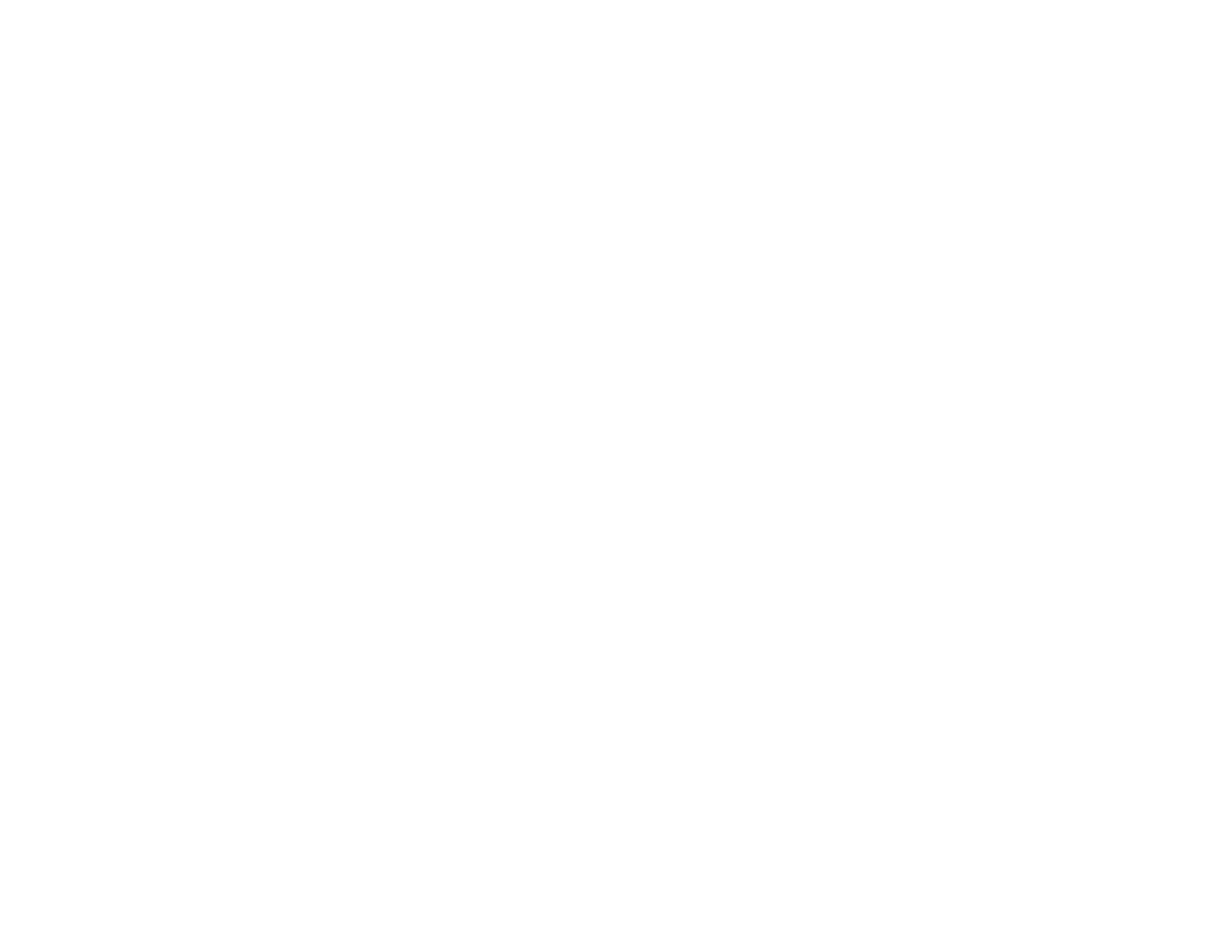
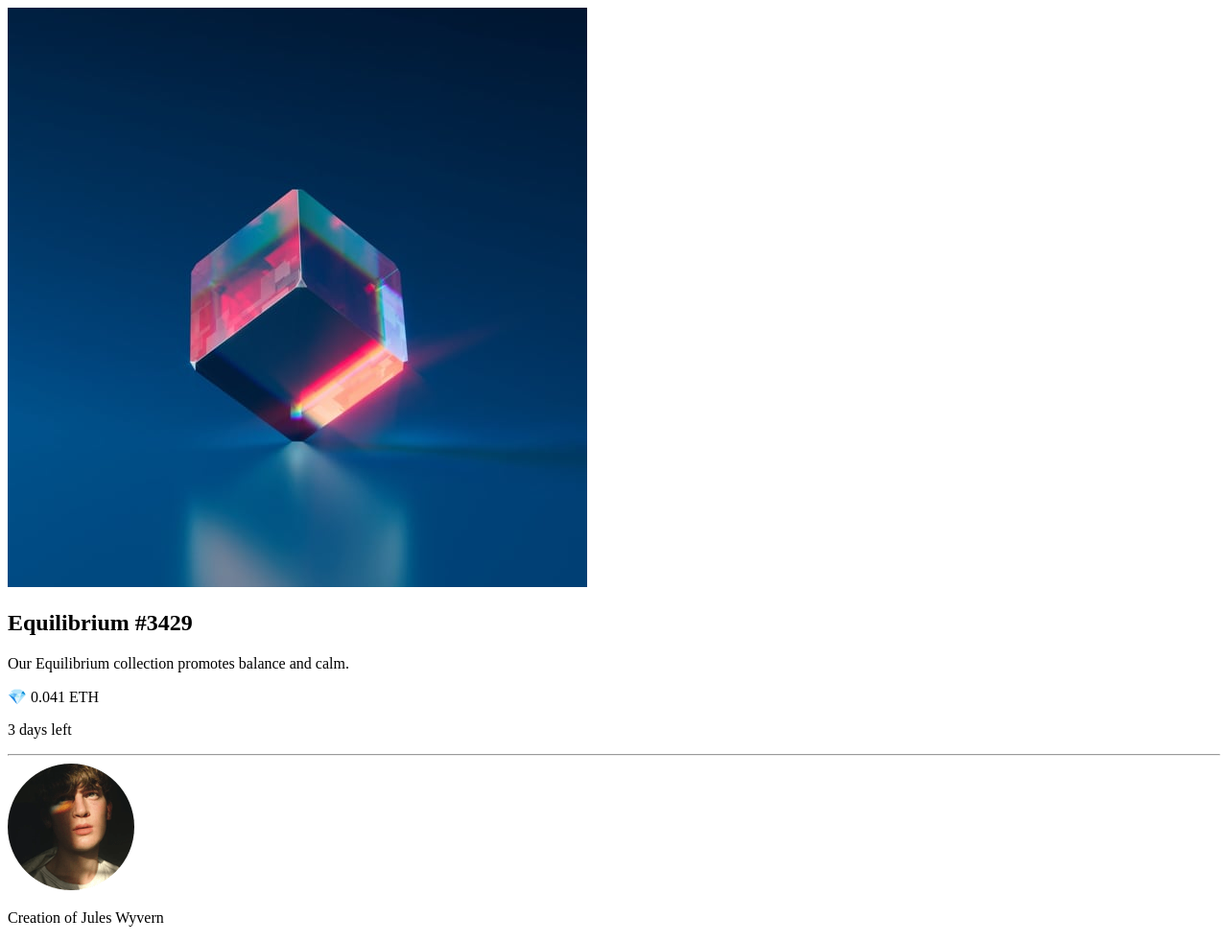
Before and after one commit to JadielSilva11/nft-card-preview, a plain HTML site: page index.html in a window 1280 px wide. Shown: the whole page at 96% size. Before the commit the page ends 800 px from the top, so only its background shows below. Drawn offline with Linux system fonts and the light colour scheme.

Commit message:
Adicionando o conteúdo do site

```diff
--- a/index.html
+++ b/index.html
@@ -8,6 +8,25 @@
     <link rel="shortcut icon" href="./images/favicon-32x32.png" type="image/x-icon">
 </head>
 <body>
+    <main>
+        <img src="images/image-equilibrium.jpg" alt="NFT">
+        <section class="nft-text">
+            <h1>Equilibrium #3429</h1>
+            <p>Our Equilibrium collection promotes balance and calm.</p>
+            <div class="info">
+                <p>💎 0.041 ETH</p>
+                <p>3 days left</p>
+            </div>
+        </section>
 
+        <hr>
+
+        <section class="nft-creator">
+            <img src="images/image-avatar.png" alt="Creator">
+            <p>Creation of Jules Wyvern</p>
+        </section>
+    </main>
+
+    <footer></footer>
 </body>
 </html>
```
